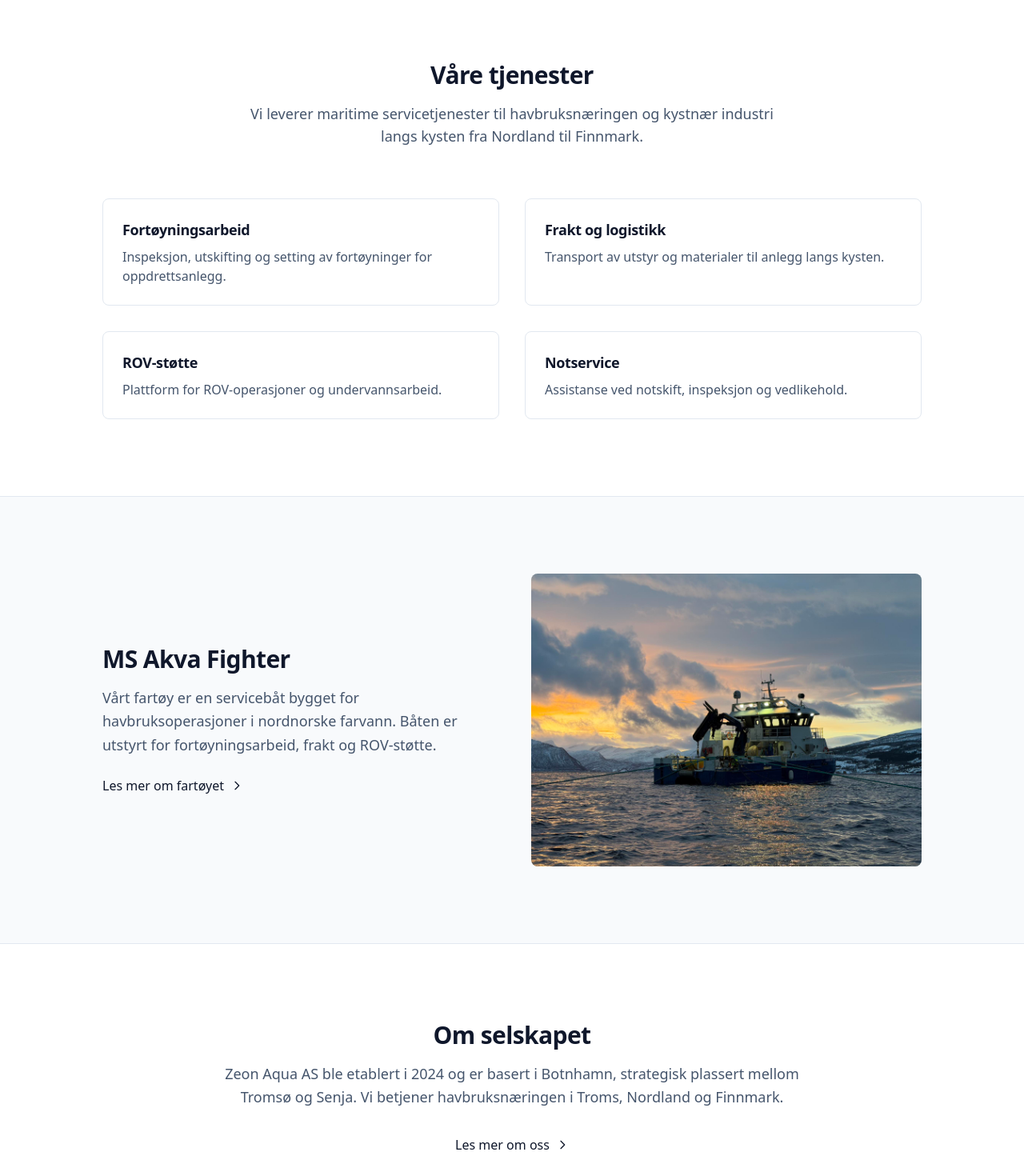
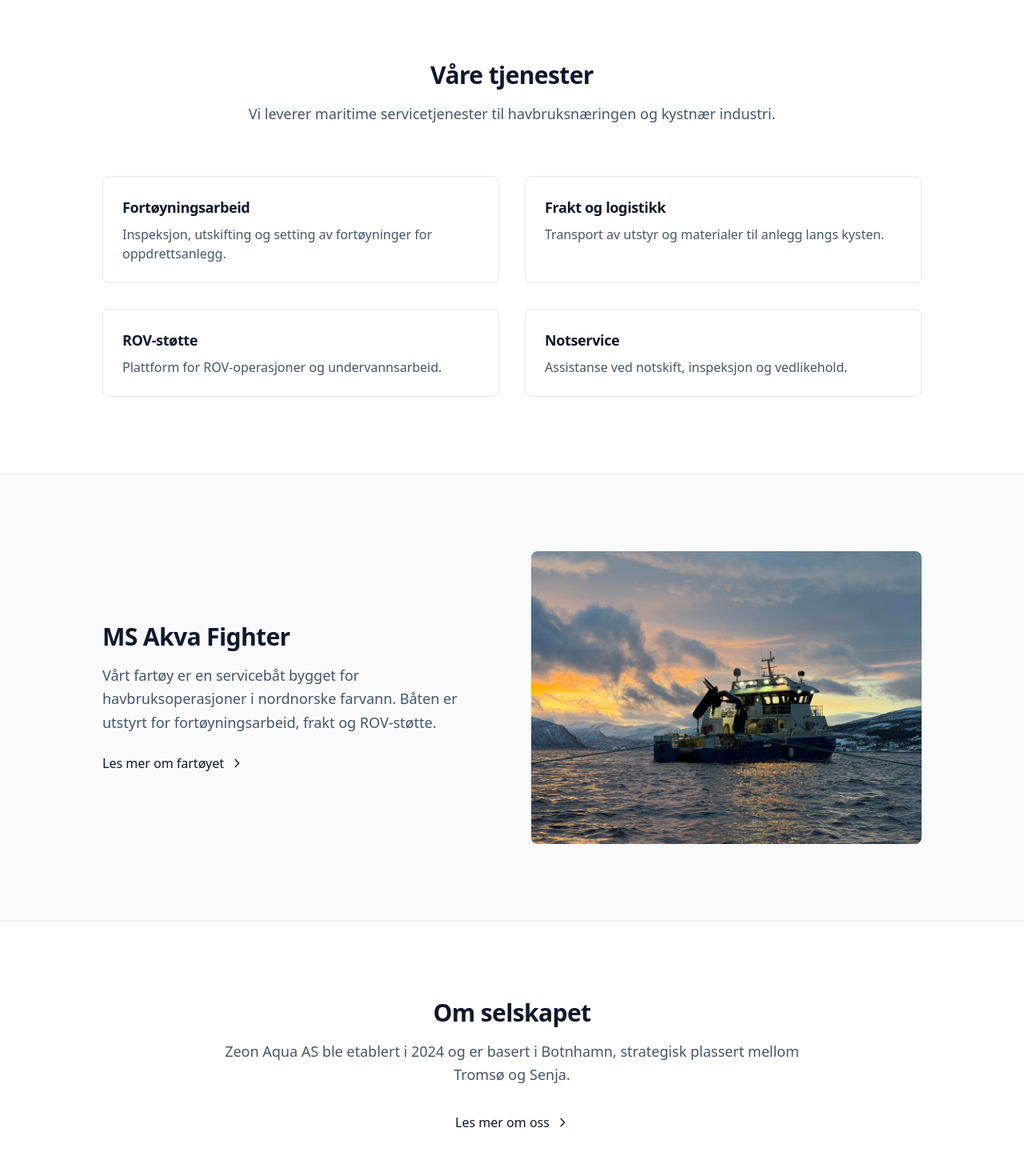
Before and after one commit to maritimbemanning/zeonaqua, a Next.js app: page / in a window 1280 px wide. Shown: the part 820-2290 px from the top of the page at 80% size. Built offline with nearby package versions, Linux system fonts and the light colour scheme.

Commit message:
fix: remove fabricated geographic claims (Nordland, Finnmark, Troms)
Removed all made-up geographic references that were not based on actual
research. The service area description now simply states "kystnær industri"
without false claims about specific regions.

```diff
--- a/app/layout.tsx
+++ b/app/layout.tsx
@@ -8,7 +8,7 @@ export const metadata: Metadata = {
     default: "Zeon Aqua | Maritim servicepartner for havbruk i Nord-Norge",
     template: "%s | Zeon Aqua",
   },
-  description: "Servicebåt og mannskap til havbruksnæringen. MS Akva Fighter leverer fortøyning, frakt og ROV-støtte i Troms, Nordland og Finnmark.",
+  description: "Zeon Aqua AS er et servicebåtrederi som tilbyr spesialiserte tjenester til havbruksnæringen og kystnær industri.",
 };
 
 export default function RootLayout({
--- a/app/page.tsx
+++ b/app/page.tsx
@@ -84,7 +84,7 @@ export default function Home() {
             <h2 className="text-3xl font-bold text-slate-900 mb-4">Våre tjenester</h2>
             <p className="text-lg text-slate-600 max-w-2xl mx-auto">
               Vi leverer maritime servicetjenester til havbruksnæringen og
-              kystnær industri langs kysten fra Nordland til Finnmark.
+              kystnær industri.
             </p>
           </div>
 
@@ -144,8 +144,7 @@ export default function Home() {
           <h2 className="text-3xl font-bold text-slate-900 mb-4">Om selskapet</h2>
           <p className="text-lg text-slate-600 leading-relaxed mb-8">
             Zeon Aqua AS ble etablert i 2024 og er basert i Botnhamn, strategisk
-            plassert mellom Tromsø og Senja. Vi betjener havbruksnæringen i
-            Troms, Nordland og Finnmark.
+            plassert mellom Tromsø og Senja.
           </p>
           <Link
             href="/var-historie"
--- a/app/var-historie/page.tsx
+++ b/app/var-historie/page.tsx
@@ -38,7 +38,7 @@ export default function VarHistoriePage() {
                 </p>
                 <p>
                   Vi tilbyr servicebåttjenester til havbruksnæringen og
-                  kystnær industri langs kysten fra Nordland til Finnmark.
+                  kystnær industri.
                 </p>
               </div>
             </div>
```
